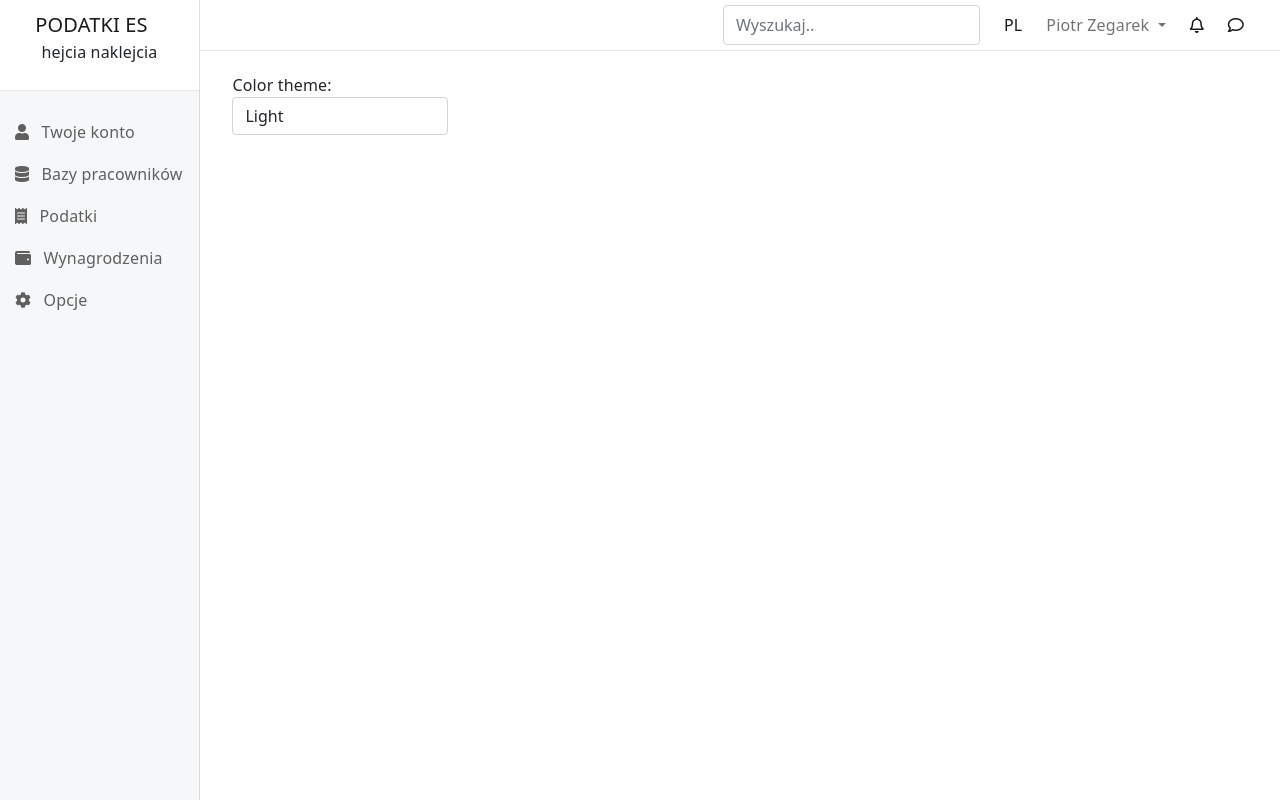
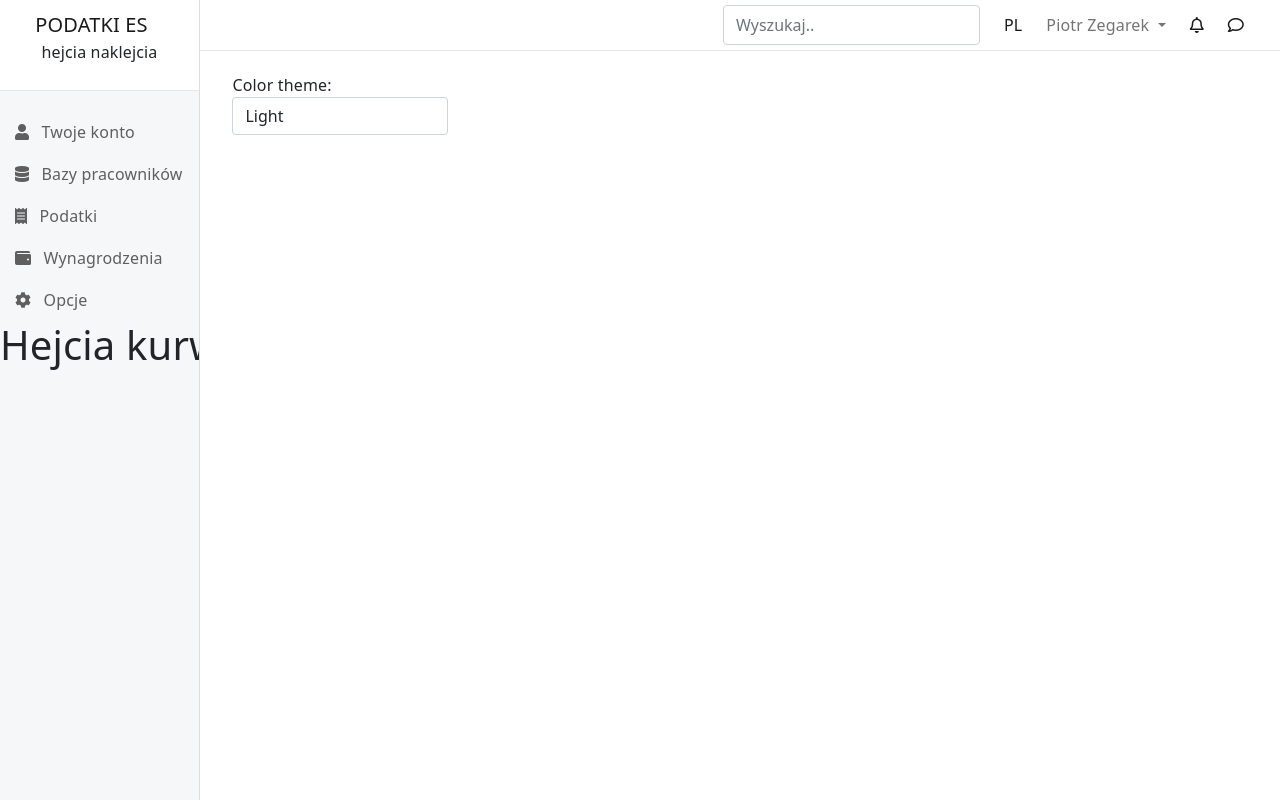
Before and after one commit to piotrzegarek/Employment-Tax, a Flask app: template emp-tax/templates/index.html in a window 1280 px wide. Run offline with Flask 2, Linux system fonts and the light colour scheme; the template is opened without the code that fills it, so the values that code supplies are empty.

Commit message:
added h1

```diff
--- a/emp-tax/templates/index.html
+++ b/emp-tax/templates/index.html
@@ -45,6 +45,7 @@
             </div>
             <!-- /.navbar-collapse -->
         </nav>
+        <h1> Hejcia kurwa </h1>
     </div>
 
     <div class="mainwindow">
```
